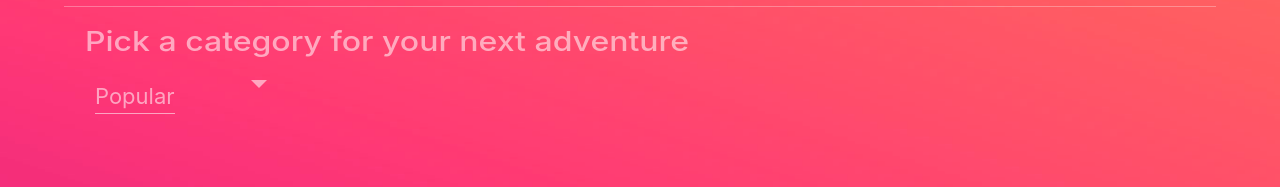
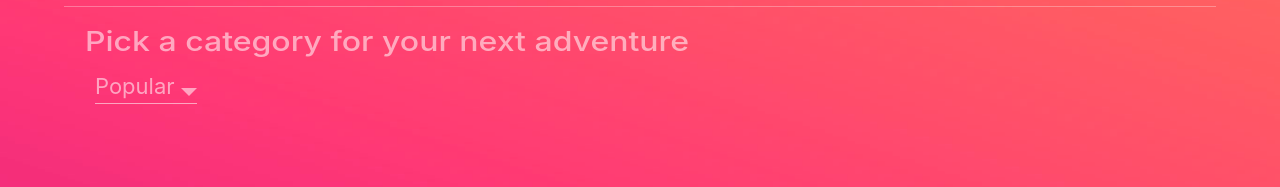
Before and after one commit to Valroshal/travelSite, an Angular app: page / in a window 1280 px wide. Shown: the part 351-538 px from the top of the page. Built offline with nearby package versions, Linux system fonts and the light colour scheme.

Commit message:
second commit

```diff
--- a/src/app/menu-bar/menu-bar.component.css
+++ b/src/app/menu-bar/menu-bar.component.css
@@ -95,8 +95,9 @@
     color: white;
     opacity: 0.55;
     list-style-type: none;
-    margin-bottom: 10px;
-    margin-right: 70px;
+    padding-left: 0;
+    top:0;
+    width: 80%;
   }
 
   .list__ul li{
@@ -105,6 +106,7 @@
     font-size: 22px;
     margin-right: 150px;
     text-align: start;
+
   }
 
   .list{
@@ -133,7 +135,7 @@
     width: 0;
     height: 0;
     opacity: 0.55;
-    margin-left: 76px;
+    margin-left: 86px;
     padding-top: 11px;
     border-left: 8px solid transparent;
     border-right: 8px solid transparent;
--- a/src/app/menu-bar/menu-bar.component.html
+++ b/src/app/menu-bar/menu-bar.component.html
@@ -38,8 +38,10 @@
     <div class="container">
 
         <label for="title" style="display: block;"><h2>{{title}}</h2></label>
-        <div class="list " style=" display: flex;">
-            <div style=" display: flex;">
+        <!-- <div class="list " style=" display: flex;"> -->
+        <div class="list " style="position:relative;">
+            <!-- <div style=" display: flex;"> -->
+            <div style="position:absolute; top:0">
                 <span class="placeholder " [ngStyle]="{opacity: list.opacity}" (click)="changeStyle()">Popular</span>
                 <span class="arrow-down" (click)="changeStyle()"></span>
             </div>
```
